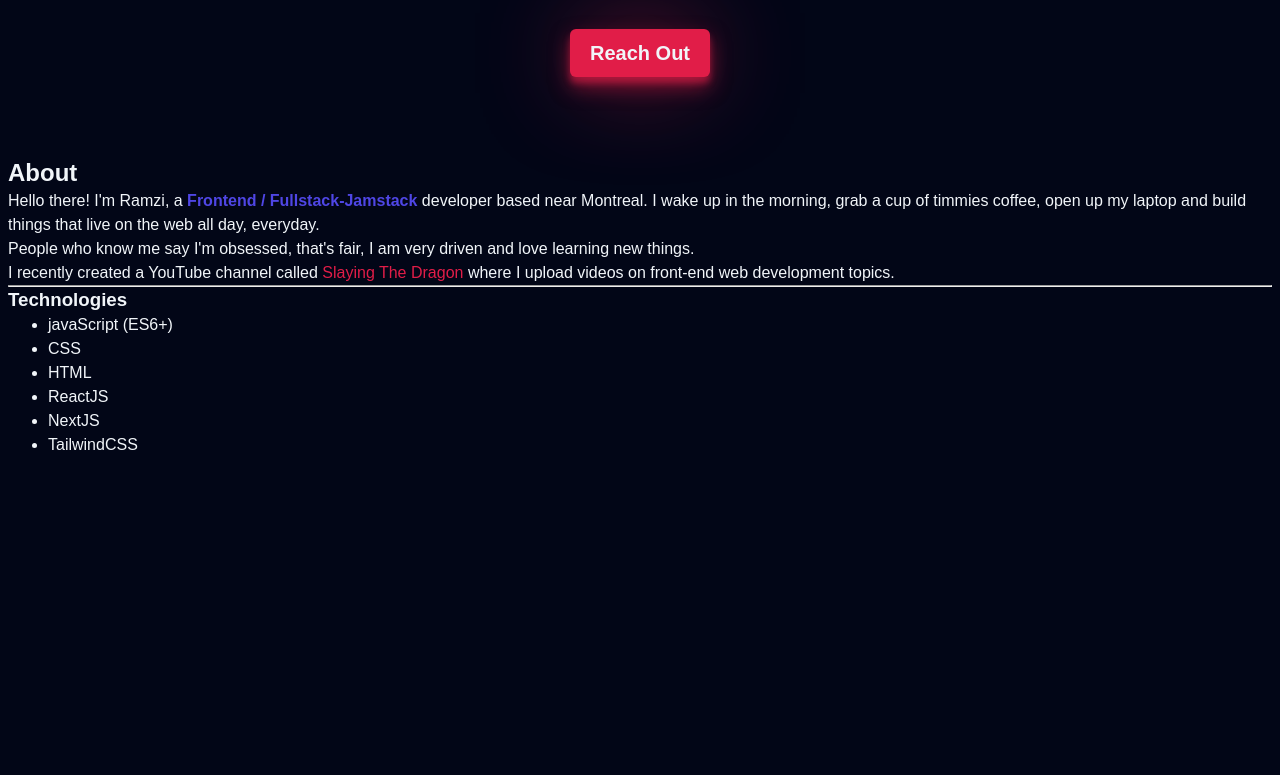
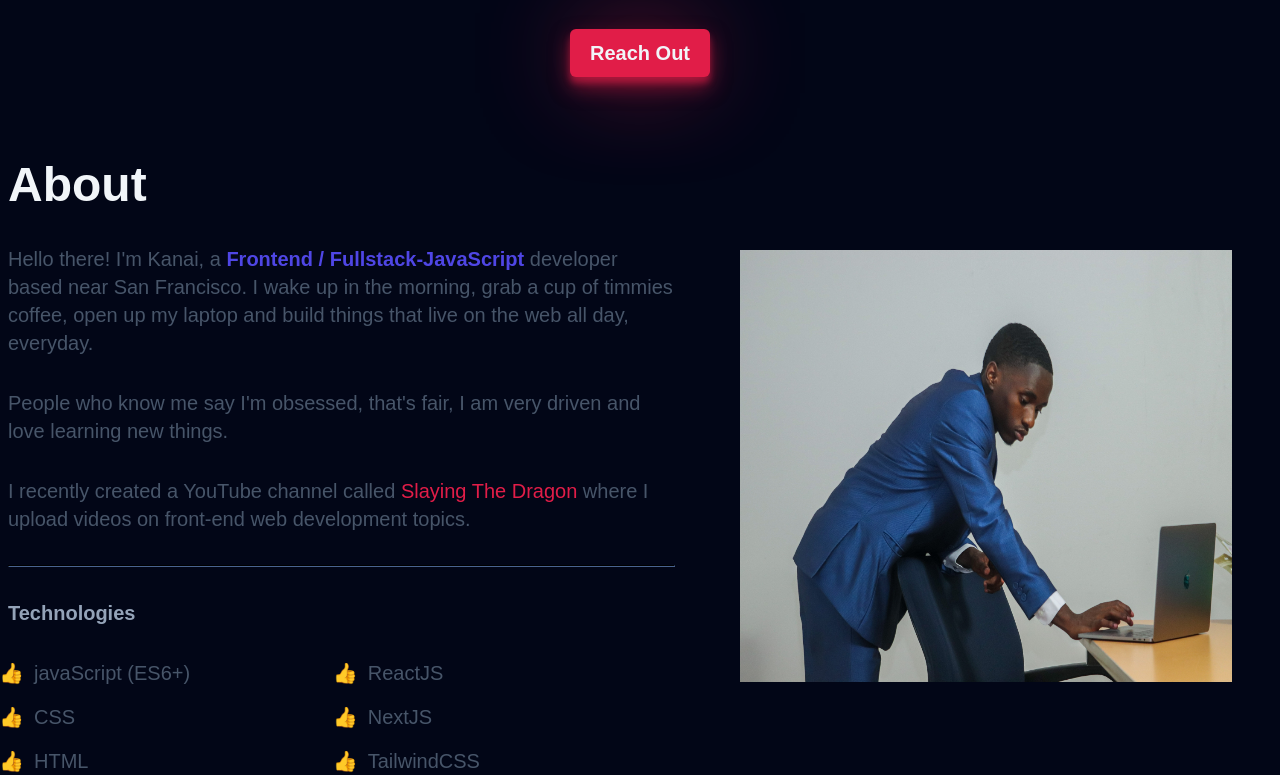
Before and after one commit to KANAIANDERSON/Html-css-course, a website built with Vite: page portfolio/index.html in a window 1280 px wide. Shown: the part 720-1495 px from the top of the page. Before the commit the page ends 1177 px from the top, so only its background shows below. Built offline with nearby package versions, Linux system fonts and the light colour scheme; a web font is replaced by a local one.

Commit message:
Added the About us Section & Styled it

```diff
--- a/portfolio/index.html
+++ b/portfolio/index.html
@@ -9,6 +9,7 @@
     <link rel="stylesheet" href="styles/utils.css" />
     <link rel="stylesheet" href="styles/components/header.css" />
     <link rel="stylesheet" href="styles/components/hero.css" />
+    <link rel="stylesheet" href="styles/components/about.css">
     <link
       href="https://api.fontshare.com/v2/css?f[]=general-sans@500,600,400,700&display=swap"
       rel="stylesheet"
@@ -82,36 +83,42 @@
         <a class="hero__btn btn" href="#">Reach Out</a>
       </section>
       <section class="about container section">
-        <div>
-          <h2>About</h2>
-          <p>
-            Hello there! I'm Ramzi, a <strong> Frontend / Fullstack-Jamstack </strong>
-            developer based near Montreal. I wake up in the morning, grab a cup
+        <div class="about__content">
+          <h2 class="about__title">About</h2>
+          <p class="about__description">
+            Hello there! I'm Kanai, a
+            <strong> Frontend / Fullstack-JavaScript </strong>
+            developer based near San Francisco. I wake up in the morning, grab a cup
             of timmies coffee, open up my laptop and build things that live on
             the web all day, everyday.
           </p>
-          <p>
-            People who know me say I'm obsessed,
-            that's fair, I am very driven
+          <p class="about__description">
+            People who know me say I'm obsessed, that's fair, I am very driven
             and love learning new things.
           </p>
-          <p>
+          <p class="about__description">
             I recently created a YouTube channel called
-            <a>Slaying The Dragon </a> where
-            I upload videos on front-end web development topics.
+            <a>Slaying The Dragon </a> where I upload videos on front-end web
+            development topics.
           </p>
-          <hr />
-          <h3>Technologies</h3>
-          <ul>
-            <li>javaScript (ES6+)</li>
-            <li>CSS</li>
-            <li>HTML</li>
-            <li>ReactJS</li>
-            <li>NextJS</li>
-            <li>TailwindCSS</li>
-          </ul>
+          <hr class="about__hr" />
+          <h3 class="about__subtitle">Technologies</h3>
+          <div class="about__ul-container">
+            <ul class="about__ul">
+              <li class="about__list">javaScript (ES6+)</li>
+              <li class="about__list">CSS</li>
+              <li class="about__list">HTML</li>
+            </ul>
+            <ul class="about__ul">
+              <li class="about__list">ReactJS</li>
+              <li class="about__list">NextJS</li>
+              <li class="about__list">TailwindCSS</li>
+            </ul>
+          </div>
         </div>
-        <div></div>
+        <div class="about__img-wrapper">
+          <img class="about__img" src="/portfolio/public/About-photo.jpeg" alt="Profile Picture">
+        </div>
       </section>
       <!-- <section></section> -->
       <!-- <section></section> -->
--- /dev/null
+++ b/portfolio/styles/components/about.css
@@ -0,0 +1,164 @@
+.about {
+  display: flex;
+  flex-direction: column;
+  gap: 1rem;
+}
+
+.about__content {
+  display: flex;
+  flex-direction: column;
+  gap: 1rem;
+}
+
+.about__title {
+  font-size: var(--sizes-2xl);
+  color: var(--clr-light);
+}
+
+.about__description {
+  max-width: 60ch;
+  font-size: var(--sizes-sm);
+  color: var(--clr-slate600);
+}
+
+.about__hr {
+  border-color: var(--clr-slate800);
+}
+
+.about__subtitle {
+  font-size: var(--sizes-sm);
+  color: var(--clr-slate400);
+}
+
+.about__ul-container {
+  display: flex;
+}
+
+.about__ul {
+  display: flex;
+  flex-direction: column;
+  gap: 1em;
+  list-style-type: "\1F44D";
+  padding-left: 1em;
+  flex: 1;
+}
+
+.about__list {
+  font-size: var(--sizes-sm);
+  color: var(--clr-slate600);
+}
+
+.about__list::before {
+  content: "";
+  margin-left: 0.5em;
+}
+
+/* xs */
+@media (min-width: 475px) {
+  .about {
+    gap: 1.5rem;
+  }
+
+  .about__content {
+    gap: 1.5rem;
+  }
+
+  .about__title {
+    font-size: var(--sizes-3xl);
+  }
+
+  .about__description {
+    font-size: var(--sizes-base);
+  }
+
+  .about__subtitle {
+    font-size: var(--sizes-base);
+  }
+
+  .about__list {
+    font-size: var(--sizes-base);
+  }
+}
+
+/* sm */
+@media (min-width: 640px) {
+  .about__img-wrapper {
+    margin: 0 auto;
+    /* border: 1px solid red;
+    display: flex;
+    justify-content: center;
+    align-items: center; */
+  }
+
+  .about__img {
+    width: 28.6875rem;
+  }
+}
+
+/* md */
+/* @media (min-width: 760px) {
+
+} */
+
+/* Lg */
+@media (min-width: 1024px) {
+  .about {
+    flex-direction: row;
+    justify-content: space-between;
+    align-items: center;
+  }
+
+  .about__img {
+      width: 28.6875rem;
+      height: 27rem;
+    }
+
+  .about__title {
+    font-size: var(--sizes-4xl);
+  }
+
+  .about__description {
+    font-size: var(--sizes-lg);
+  }
+
+  .about__subtitle {
+    font-size: var(--sizes-lg);
+  }
+
+  .about__list {
+    font-size: var(--sizes-lg);
+  }
+}
+
+/* xL */
+@media (min-width: 1280px) {
+
+  .about__content {
+    gap: 2rem;
+  }
+
+  .about__title {
+    font-size: var(--sizes-5xl);
+  }
+
+  .about__description {
+    font-size: var(--sizes-xl);
+  }
+
+  .about__subtitle {
+    font-size: var(--sizes-xl);
+  }
+
+  .about__list {
+    font-size: var(--sizes-xl);
+  }
+
+  .about__img {
+    width: 30.75rem;
+  }
+}
+
+/* 2xL */
+/* @media (min-width: 1536px) {
+
+}  */
```
Also changed, not shown: portfolio/styles/utils.css (+32 -0 lines).
